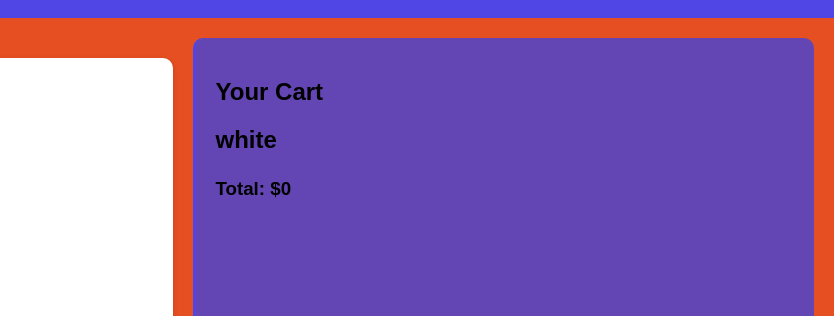
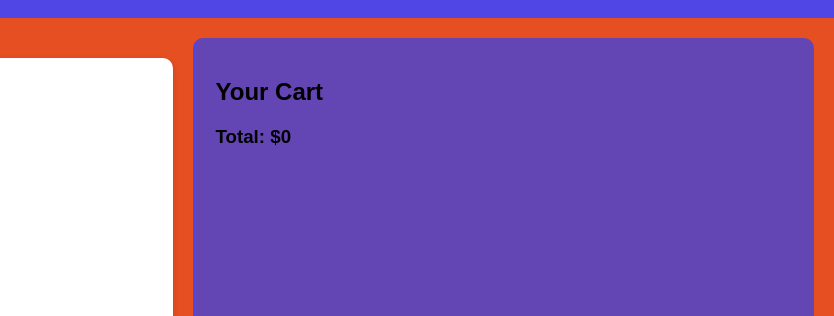
Before and after one commit to knightmoves-schools/094-final-coding-assignment-scain-ui, a plain HTML site: page index.html in a window 1280 px wide. Shown: the part 120-436 px from the top of the page, 446-1280 px from the left. Drawn offline with Linux system fonts and the light colour scheme.

Commit message:
gibberish

```diff
--- a/index.html
+++ b/index.html
@@ -38,7 +38,6 @@
 
         <div class="cart">
             <h2>Your Cart</h2>
-            <h2><color>white</color>
             <ul id="cart-list"></ul>
             <h3>Total: $<span id="total">0</span></h3>
         </div>
```
